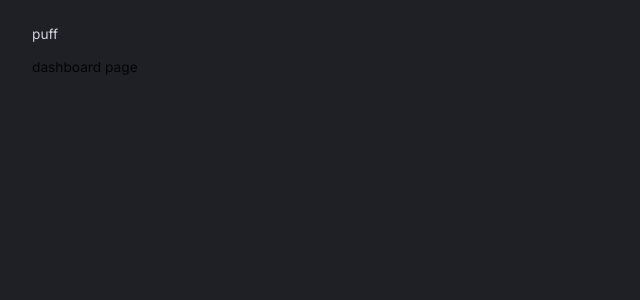
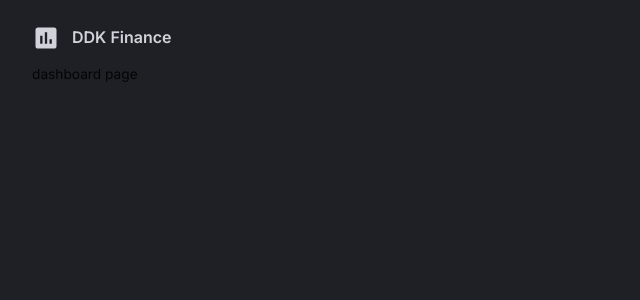
Before and after one commit to edwrdddk/finance-dashboard-frontend, a React (Vite) app: page / in a window 1280 px wide. Shown: the top 300 px of the page, without its empty margins (0-640 px from the left). Built offline with nearby package versions, Linux system fonts and the light colour scheme.

Commit message:
navbar left side

```diff
--- a/src/scenes/navbar/index.tsx
+++ b/src/scenes/navbar/index.tsx
@@ -1,5 +1,6 @@
 import { useState } from "react";
 import { Link } from "react-router-dom";
+import InsertChartIcon from "@mui/icons-material/InsertChart";
 import { Box, Typography, useTheme } from "@mui/material";
 import FlexBetween from "@/components/FlexBetween";
 
@@ -7,7 +8,20 @@ type Props = {};
 
 const Navbar = (props: Props) => {
   const { palette } = useTheme();
-  return <FlexBetween mb="0.25rem" p="0.5rem 0rem" color={palette.grey[300]}>puff</FlexBetween>;
+  const [selected, setSelected] = useState("dashboard");
+  return (
+    <FlexBetween mb="0.25rem" p="0.5rem 0rem" color={palette.grey[300]}>
+      {/* Left Side */}
+      <FlexBetween gap="0.75rem">
+        <InsertChartIcon sx={{ fontSize: "28px" }} />
+        <Typography variant="h4" fontSize="16px">
+          DDK Finance
+        </Typography>
+      </FlexBetween>
+
+      {/* Right Side */}
+    </FlexBetween>
+  );
 };
 
 export default Navbar;
```
